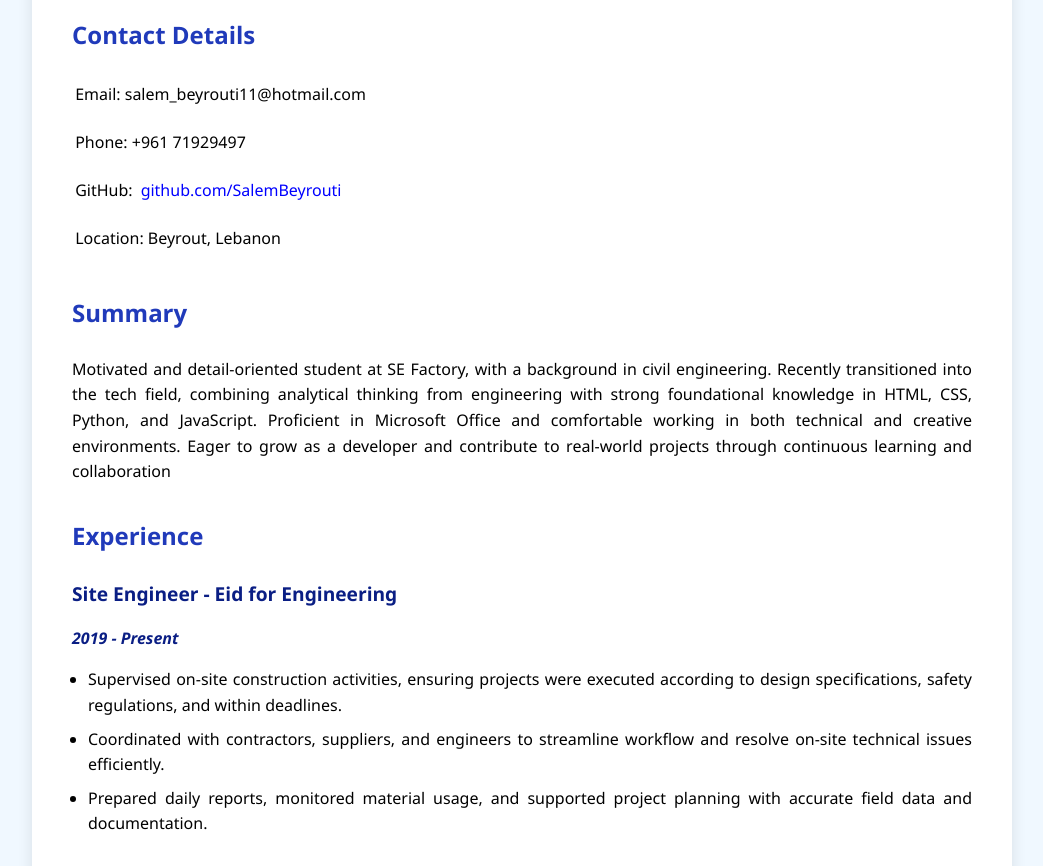
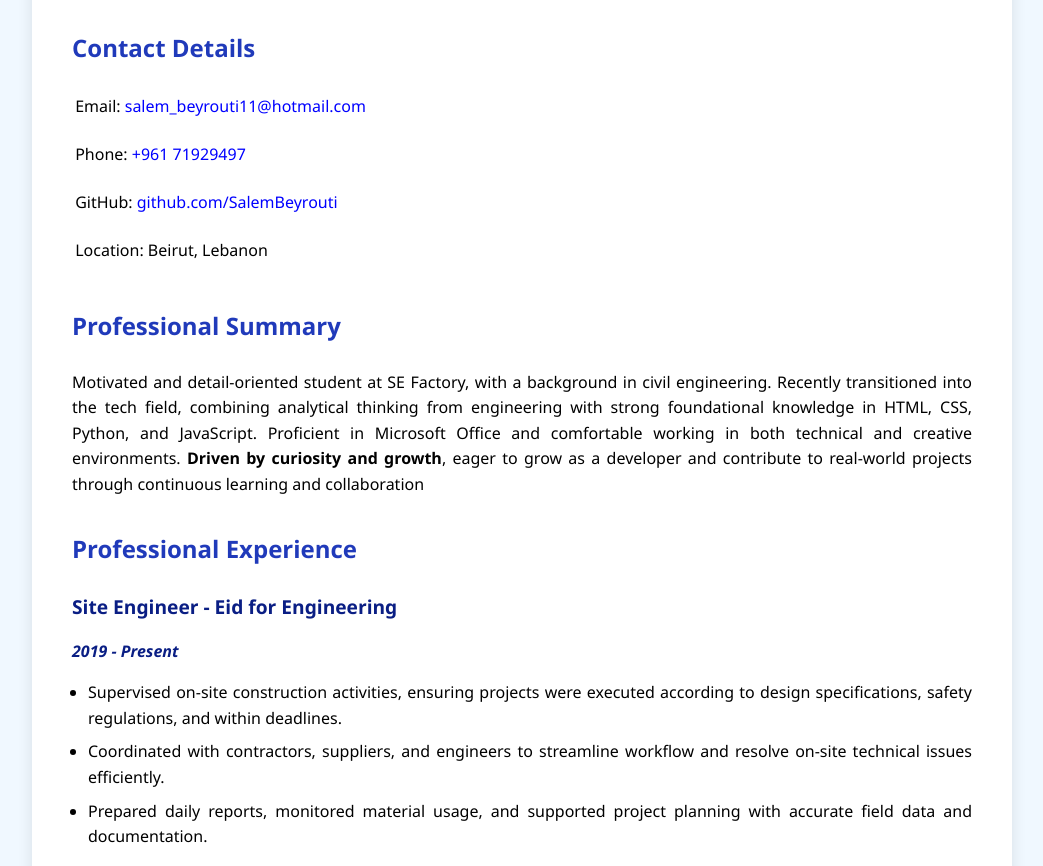
Before and after one commit to SalemBeyrouti/salem-beyrouti-cv, a plain HTML site: page index.html in a window 1280 px wide. Shown: the part 343-1209 px from the top of the page, without its empty margins (118-1161 px from the left). Drawn offline with Linux system fonts and the light colour scheme.

Commit message:
Added some href and finalised some errors

```diff
--- a/index.html
+++ b/index.html
@@ -14,26 +14,26 @@
             <img src="DSCF2634.jpg" alt="Salem Beyrouti" class="profile-photo">
             </div>
             <h1>Salem Beyrouti</h1>
-            <p>Junior Front-End Developper | Civil Engineer</p>
+            <p>Junior Front-End Developer | Civil Engineer</p>
 
         </header>
         <section class="contact">
             <h2>Contact Details</h2>
             <ul>
-                <li>Email: salem_beyrouti11@hotmail.com</li>
-                <li>Phone: +961 71929497</li>
-                <li>GitHub:   <a href="https://github.com/SalemBeyrouti">github.com/SalemBeyrouti</a></li>
-                <li>Location: Beyrout, Lebanon</li>
+                <li><span>Email: <a href="mailto:salem_beyrouti11@hotmail.com"> salem_beyrouti11@hotmail.com</a></span></li>
+                <li><span>Phone: <a href="tel:+96171929497">+961 71929497</a></span></li>
+                <li><span>GitHub: <a href="https://github.com/SalemBeyrouti" target="_blank">github.com/SalemBeyrouti</a></span></li>
+                <li>Location: Beirut, Lebanon</li>
 
             </ul>
         </section>
         <section class="summary">
-        <h2>Summary</h2>
-        <p>Motivated and detail-oriented student at SE Factory, with a background in civil engineering. Recently transitioned into the tech field, combining analytical thinking from engineering with strong foundational knowledge in HTML, CSS, Python, and JavaScript. Proficient in Microsoft Office and comfortable working in both technical and creative environments. Eager to grow as a developer and contribute to real-world projects through continuous learning and collaboration</p>
+        <h2>Professional Summary</h2>
+        <p>Motivated and detail-oriented student at SE Factory, with a background in civil engineering. Recently transitioned into the tech field, combining analytical thinking from engineering with strong foundational knowledge in HTML, CSS, Python, and JavaScript. Proficient in Microsoft Office and comfortable working in both technical and creative environments. <strong>Driven by curiosity and growth</strong>, eager to grow as a developer and contribute to real-world projects through continuous learning and collaboration</p>
          </section>
 
          <section class="experience">
-            <h2>Experience</h2>
+            <h2>Professional Experience</h2>
             <h3>Site Engineer - Eid for Engineering</h3>
             <p><strong>2019 - Present</strong></p>
             <ul>
@@ -46,7 +46,8 @@
 
          <section class="education">
             <h2>Education</h2>
-            <p><strong>Bachelor of Science in Civil Engineering</strong> -<a href="https://www.cityu.edu.lb/" target="_blank" rel="noopener noreferrer">City University (2016-2020)</a></p>
+            <p><strong>Bachelor of Science in Civil Engineering</strong> -
+                <a href="https://www.cityu.edu.lb/" target="_blank" rel="noopener noreferrer">City University (2016-2020)</a></p>
          </section>
 
          <section class="skills">
@@ -54,7 +55,7 @@
             <h3>Engineering & Technical Skills</h3>
             <ul>
                 <li>Project Site Supervision</li>
-                <li>Contruction Planning & Execution</li>
+                <li>Construction Planning & Execution</li>
                 <li>Technical Drawings & Material Management</li>
                 <li>Safety & Quality Assurance Practices</li>
             </ul>
@@ -62,7 +63,7 @@
             <ul>
                 <li>HTML & CSS</li>
                 <li>JavaScript (Basics)</li>
-                <li>Version Control(Git/Github - beginner level)</li>
+                <li>Version Control (Git/Github - beginner level)</li>
 
             </ul>
             <h3>Software & Tools</h3>
@@ -72,11 +73,11 @@
                 <li>Google Workspace (Docs, Sheets, Drive)</li>
             </ul>
 
-            </ul>
+
          </section>
 
          <footer>
-            <p> 2025 Salem Beyrouti</p>
+            <p> © 2025 Salem Beyrouti — CV created with HTML & CSS</p>
          </footer>
     </div>
 
--- a/style.css
+++ b/style.css
@@ -53,7 +53,7 @@ header{
 
 header h1 {
     margin: 0;
-    color: #020202
+    color: #020202;
     font-size: 2.5rem;
     font-weight: 700;
 }
@@ -97,7 +97,7 @@ h3 {
 .contact li {
     display: flex;
     align-items: center;
-    gap: 0.5rem;
+    gap: 0.3rem;
     padding: 0.2rem;
     border-radius: 4px;
     word-break: break-word;
@@ -108,6 +108,7 @@ h3 {
     color: blue;
     text-decoration: none;
     overflow-wrap: anywhere;
+    transition: color 0.2s ease;
 
 }
 
```
